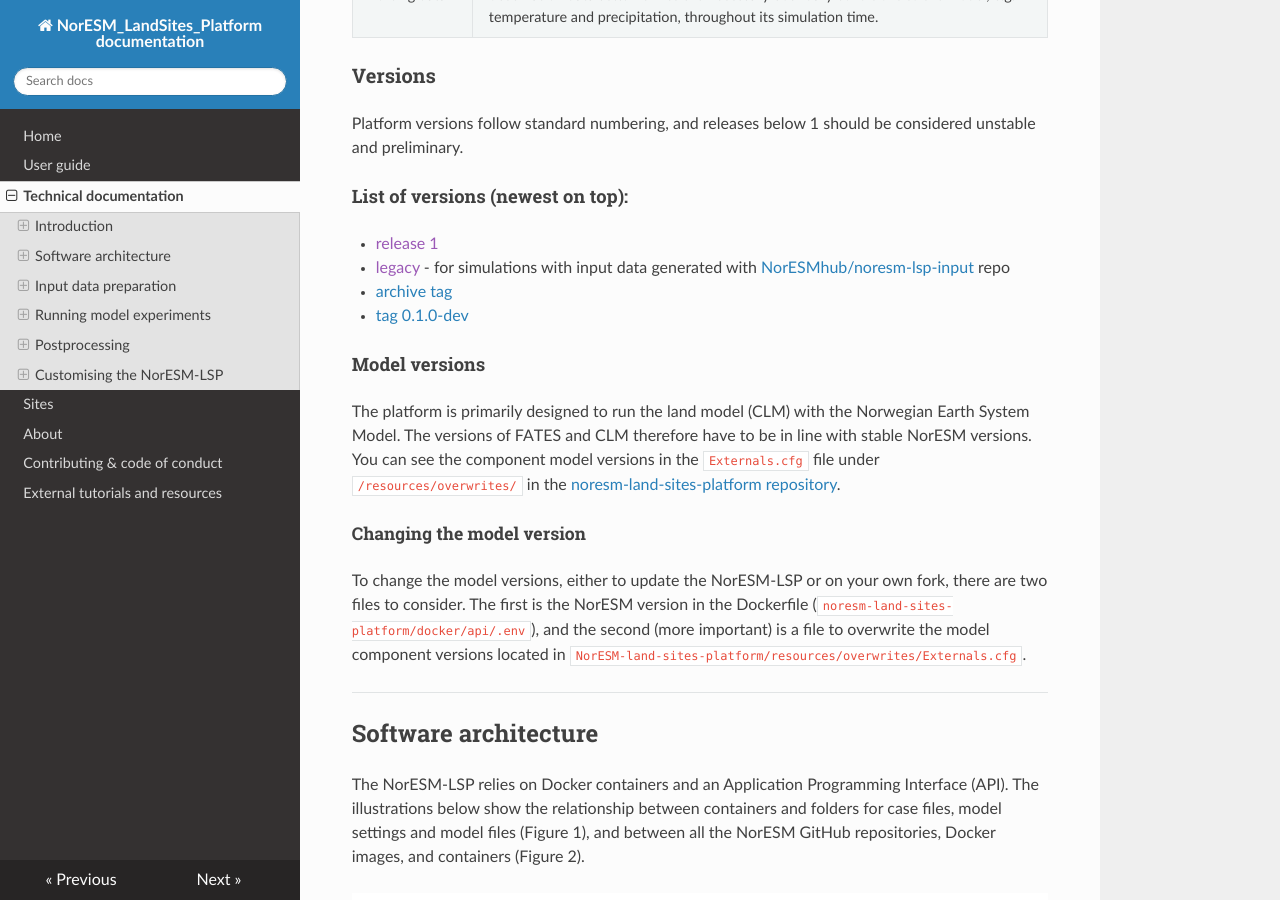
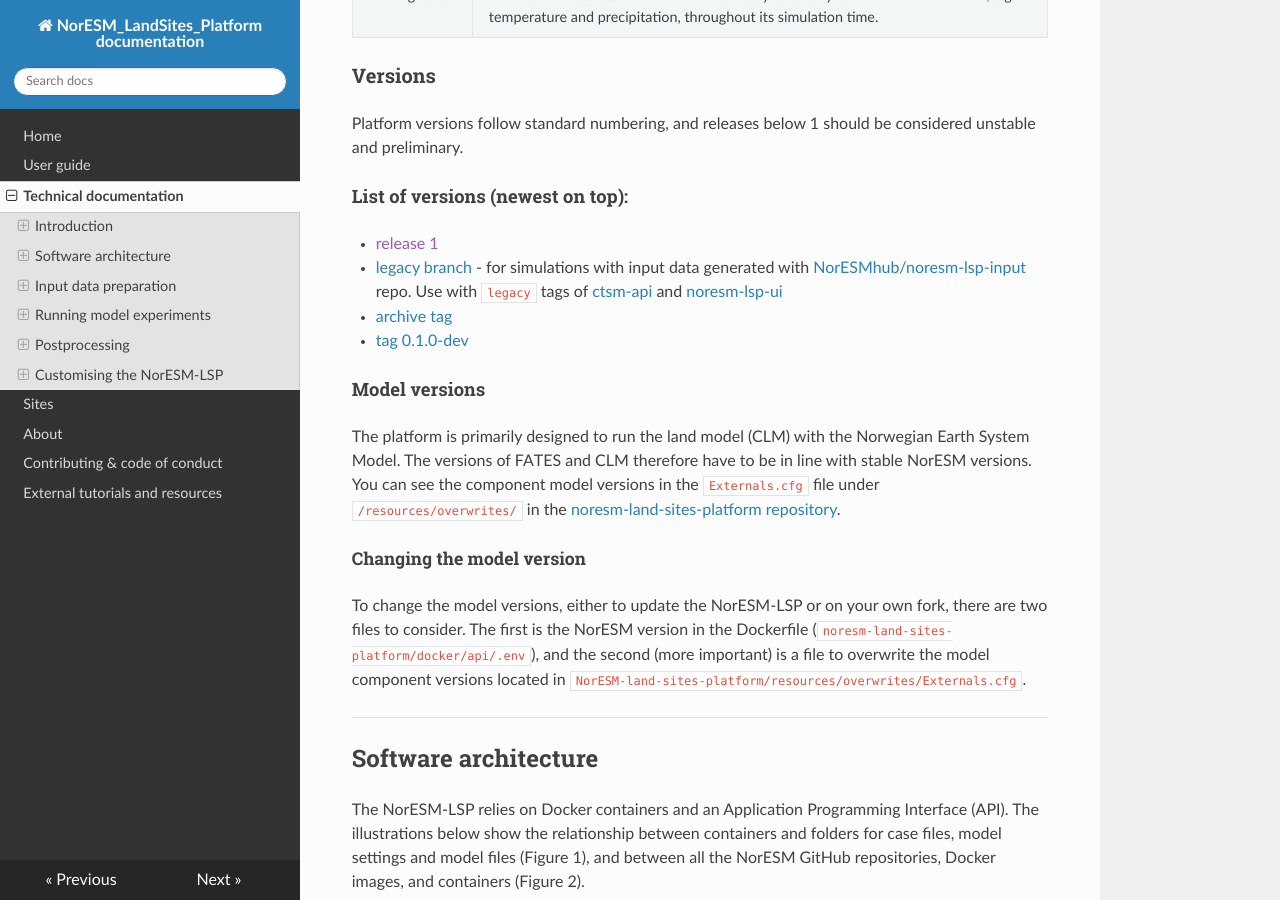
Before and after one commit to NorESMhub/noresm-land-sites-platform, an MkDocs documentation site: the page built from docs/documentation.md, in a window 1280 px wide and 900 px high, scrolled down 3640 px. Built offline with MkDocs 1.6.1, drawn with Linux system fonts in a browser that asks for light colours; nearby versions of some CDN libraries.

Commit message:
Update documentation.md

```diff
--- a/docs/documentation.md
+++ b/docs/documentation.md
@@ -80,7 +80,7 @@
 #### List of versions (newest on top):
 
 - [release 1]()
-- [legacy]() - for simulations with input data generated with [NorESMhub/noresm-lsp-input](https://github.com/NorESMhub/noresm-lsp-input) repo
+- [legacy branch](https://github.com/NorESMhub/noresm-land-sites-platform/tree/legacy) - for simulations with input data generated with [NorESMhub/noresm-lsp-input](https://github.com/NorESMhub/noresm-lsp-input) repo. Use with `legacy` tags of [ctsm-api](https://github.com/NorESMhub/ctsm-api/releases/tag/legacy) and [noresm-lsp-ui](https://github.com/NorESMhub/noresm-lsp-ui/releases/tag/legacy)
 - [archive tag](https://github.com/NorESMhub/noresm-land-sites-platform/releases/tag/archive)
 - [tag 0.1.0-dev](https://github.com/NorESMhub/noresm-land-sites-platform/releases/tag/v0.1.0)
 
```
